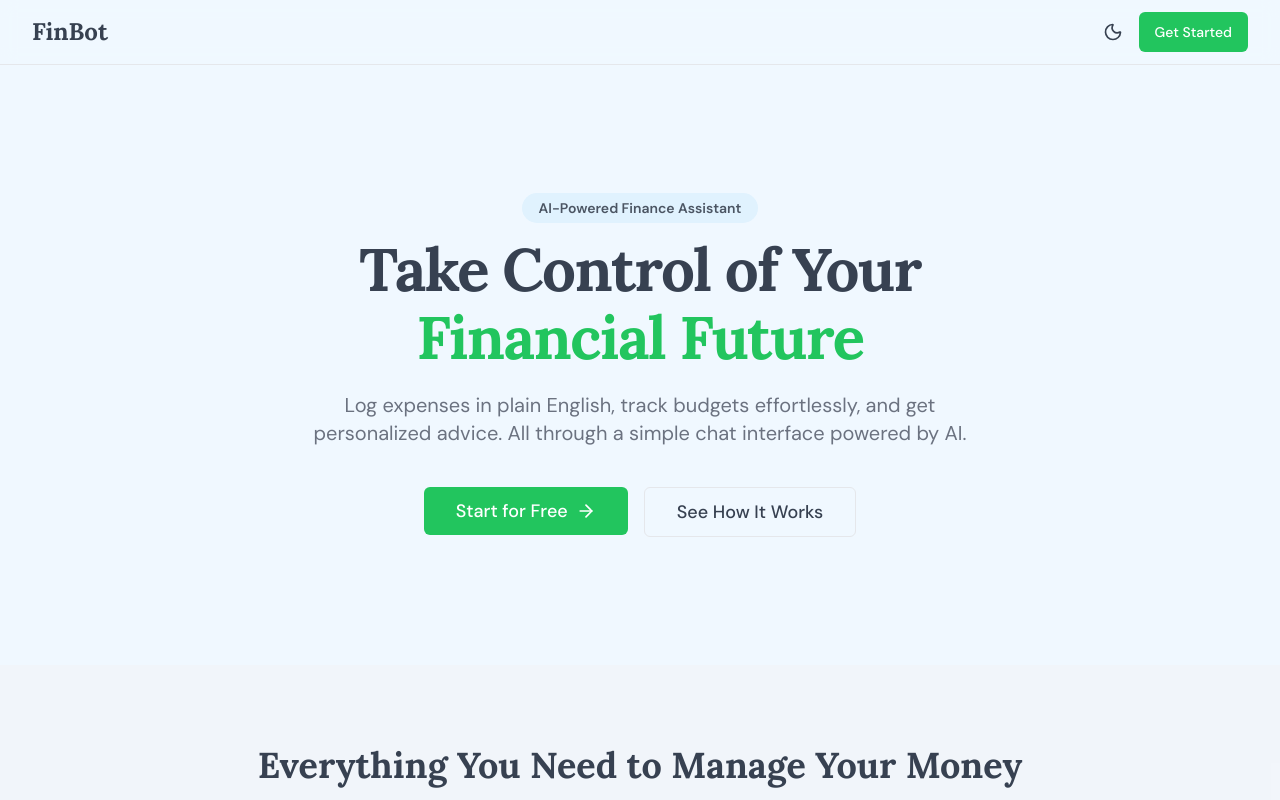
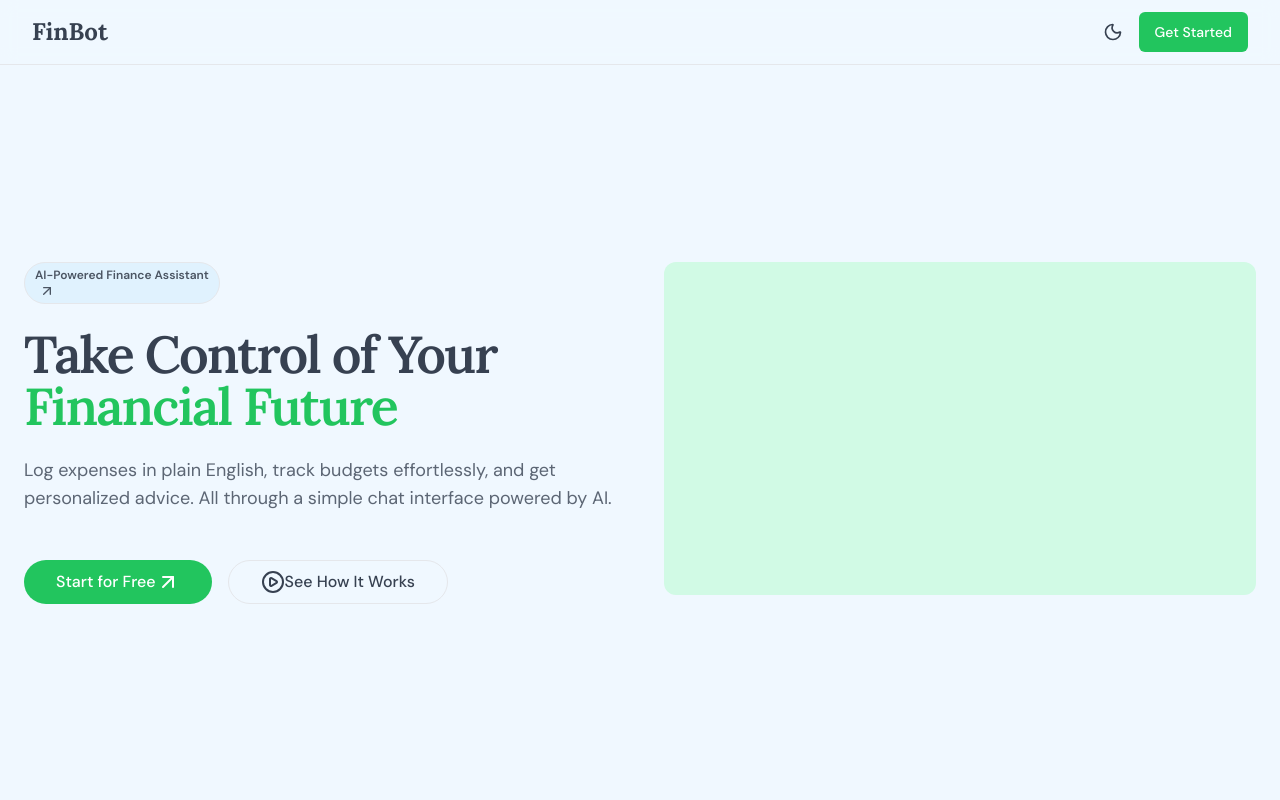
Before and after one commit to Dominion116/frontend, a Next.js app: page / in a window 1280 px wide. Shown: the top 800 px of the page. Built offline with nearby package versions, Linux system fonts and the light colour scheme.

Commit message:
refactor: enhance hero section layout and content for improved user engagement

```diff
--- a/src/app/page.tsx
+++ b/src/app/page.tsx
@@ -8,6 +8,8 @@ import {
   BarChart3,
   MessageSquare,
   ArrowRight,
+  ArrowUpRight,
+  CirclePlay,
   Star,
   TrendingUp,
   Shield,
@@ -34,32 +36,44 @@ export default function LandingPage() {
       </nav>
 
       {/* Hero Section */}
-      <section className="py-20 sm:py-32">
-        <div className="max-w-7xl mx-auto px-4 sm:px-6 lg:px-8 text-center">
-          <Badge variant="secondary" className="mb-4 text-sm px-4 py-1">
-            AI-Powered Finance Assistant
+      <section className="flex min-h-[calc(100vh-4rem)] items-center justify-center">
+        <div className="mx-auto grid w-full max-w-7xl gap-12 px-6 py-12 lg:grid-cols-2">
+          <div>
+            <Badge
+              asChild
+              className="rounded-full border-border py-1"
+              variant="secondary"
+            >
+              <Link href="#">
+                AI-Powered Finance Assistant <ArrowUpRight className="ml-1 size-4" />
+              </Link>
             </Badge>
-          <h1 className="text-4xl sm:text-6xl font-bold tracking-tight mb-6 font-serif">
-            Take Control of Your
-            <span className="text-primary block mt-2">Financial Future</span>
+            <h1 className="mt-6 max-w-[17ch] font-semibold text-4xl leading-[1.2]! tracking-[-0.035em] font-serif md:text-5xl lg:text-[2.75rem] xl:text-[3.25rem]">
+              Take Control of Your{" "}
+              <span className="text-primary">Financial Future</span>
             </h1>
-          <p className="text-xl text-muted-foreground max-w-2xl mx-auto mb-10">
+            <p className="mt-6 max-w-[60ch] text-foreground/80 sm:text-lg">
               Log expenses in plain English, track budgets effortlessly, and get
               personalized advice. All through a simple chat interface powered by AI.
             </p>
-          <div className="flex flex-col sm:flex-row gap-4 justify-center">
+            <div className="mt-12 flex items-center gap-4">
               <Link href="/chat">
-              <Button size="lg" className="text-lg px-8 py-6">
-                Start for Free
-                <ArrowRight className="ml-2 h-5 w-5" />
+                <Button className="rounded-full text-base" size="lg">
+                  Start for Free <ArrowUpRight className="h-5! w-5!" />
                 </Button>
               </Link>
               <a href="#features">
-              <Button variant="outline" size="lg" className="text-lg px-8 py-6">
-                See How It Works
+                <Button
+                  className="rounded-full text-base shadow-none"
+                  size="lg"
+                  variant="outline"
+                >
+                  <CirclePlay className="h-5! w-5!" /> See How It Works
                 </Button>
               </a>
             </div>
+          </div>
+          <div className="aspect-video w-full rounded-xl bg-accent" />
         </div>
       </section>
 
```
Lines whose indentation alone changed are shown as unchanged.
